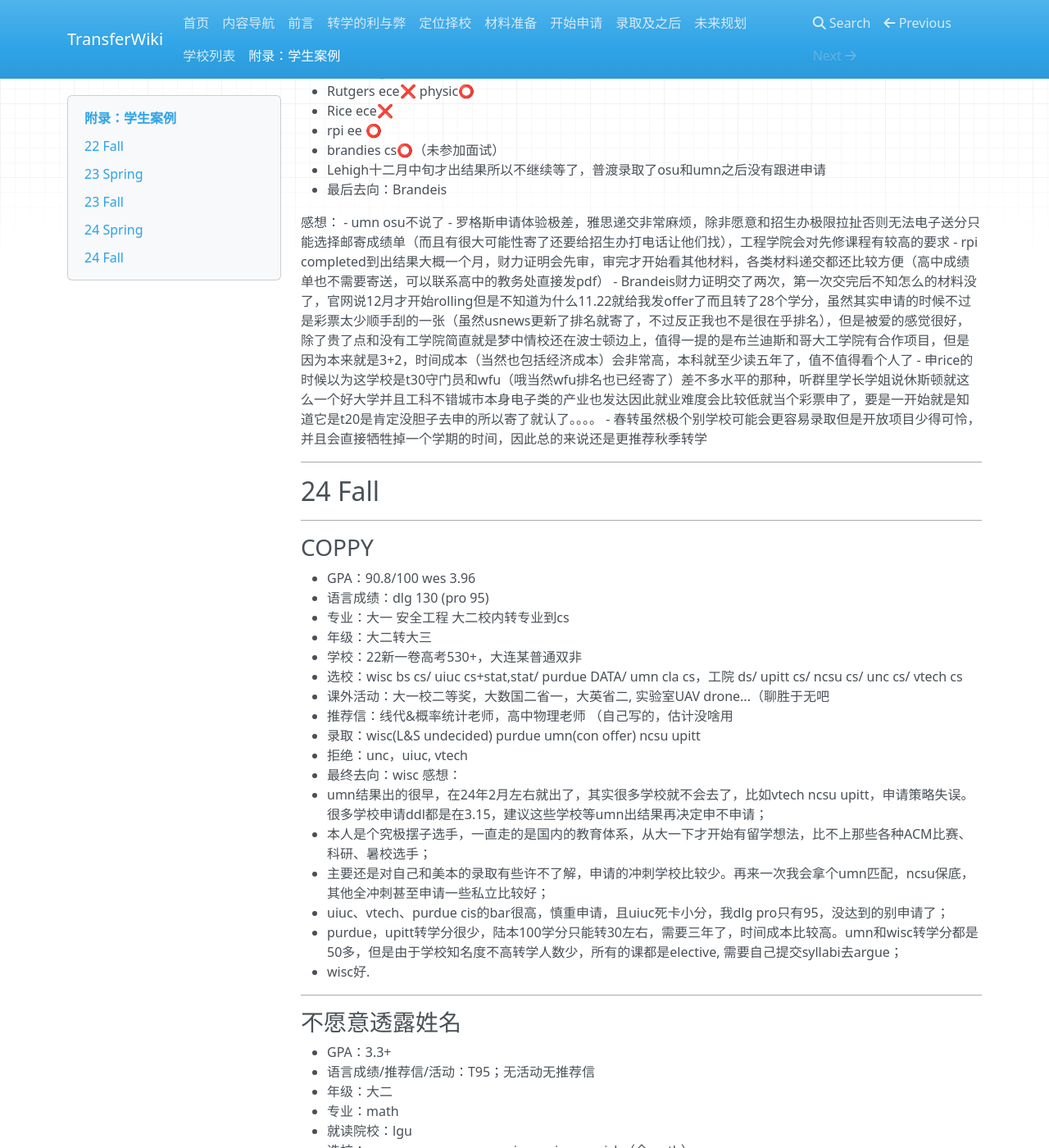
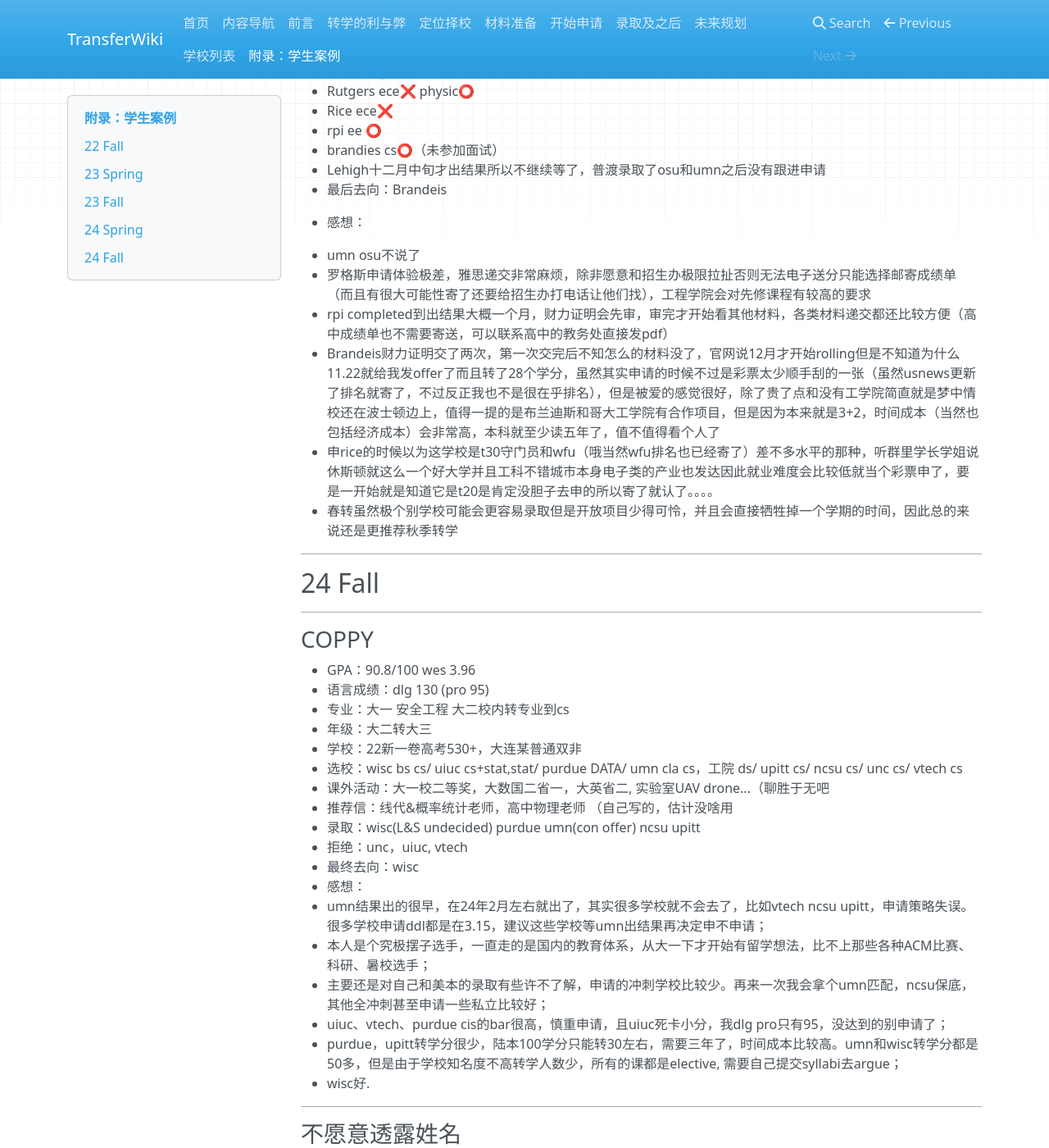
Before and after one commit to SihanXU/TransferWiki, an MkDocs documentation site: the page built from docs/bgs.md, in a window 1280 px wide and 1400 px high, scrolled down 19848 px. Shown: the whole window at 82% size. Built offline with MkDocs 1.6.1, drawn with Linux system fonts in a browser that asks for light colours; nearby versions of some CDN libraries.

Commit message:
Update bgs.md

```diff
--- a/docs/bgs.md
+++ b/docs/bgs.md
@@ -729,7 +729,7 @@ DET115(有点低，天天摆大烂的恶果)
 - Lehigh十二月中旬才出结果所以不继续等了，普渡录取了osu和umn之后没有跟进申请
 - 最后去向：Brandeis
 
-感想：
+- 感想：
 - umn osu不说了
 - 罗格斯申请体验极差，雅思递交非常麻烦，除非愿意和招生办极限拉扯否则无法电子送分只能选择邮寄成绩单（而且有很大可能性寄了还要给招生办打电话让他们找），工程学院会对先修课程有较高的要求
 - rpi completed到出结果大概一个月，财力证明会先审，审完才开始看其他材料，各类材料递交都还比较方便（高中成绩单也不需要寄送，可以联系高中的教务处直接发pdf）
@@ -755,7 +755,7 @@ DET115(有点低，天天摆大烂的恶果)
 - 录取：wisc(L&S undecided) purdue umn(con offer) ncsu upitt
 - 拒绝：unc，uiuc, vtech
 - 最终去向：wisc
-感想：
+- 感想：
 - umn结果出的很早，在24年2月左右就出了，其实很多学校就不会去了，比如vtech ncsu upitt，申请策略失误。很多学校申请ddl都是在3.15，建议这些学校等umn出结果再决定申不申请；
 - 本人是个究极摆子选手，一直走的是国内的教育体系，从大一下才开始有留学想法，比不上那些各种ACM比赛、科研、暑校选手；
 - 主要还是对自己和美本的录取有些许不了解，申请的冲刺学校比较少。再来一次我会拿个umn匹配，ncsu保底，其他全冲刺甚至申请一些私立比较好；
```
